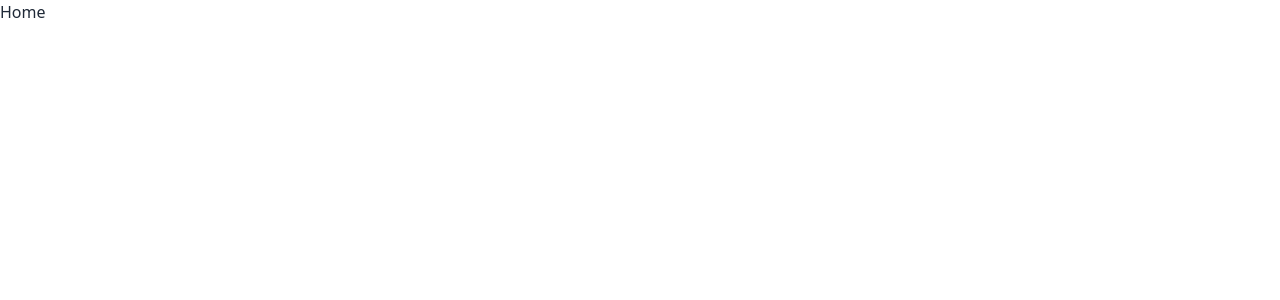
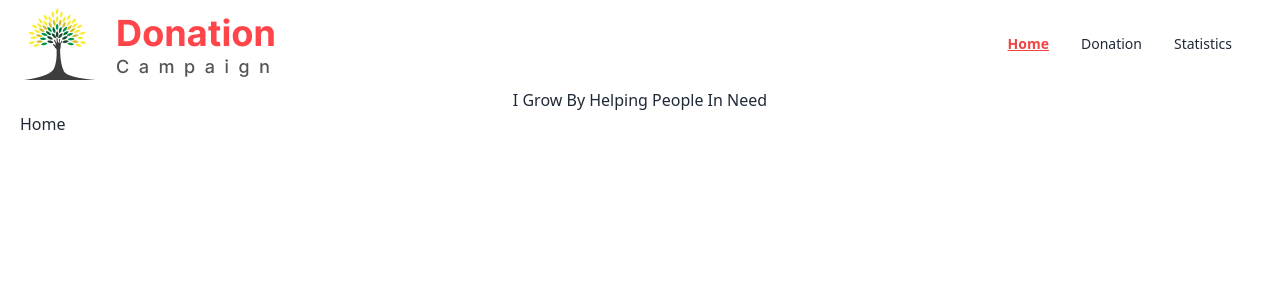
Before and after one commit to Its-Shojib/Donation-Campaign-with-React-Router-Dom, a React (Vite) app: page / in a window 1280 px wide. Shown: the top 300 px of the page. Built offline with nearby package versions, Linux system fonts and the light colour scheme.

Commit message:
Navbar Added

```diff
--- /dev/null
+++ b/src/Components/Banner/Banner.jsx
@@ -0,0 +1,13 @@
+
+const Banner = () => {
+    return (
+        <div className="flex justify-center items-center">
+            <div>
+                <h1  className="">I Grow By Helping People In Need</h1>
+            </div>
+
+        </div>
+    );
+};
+
+export default Banner;
--- a/src/Components/Header/Header.jsx
+++ b/src/Components/Header/Header.jsx
@@ -1,9 +1,49 @@
+import { NavLink } from "react-router-dom";
 
 
 const Header = () => {
+
+    let links = <>
+        <li>
+            <NavLink to="/" className={({ isActive, isPending }) =>
+                isPending ? "pending" : isActive ? "text-red-500 underline font-bold" : ""}>
+                Home</NavLink>
+        </li>
+        <li>
+            <NavLink to={'/donation'} className={({ isActive, isPending }) =>
+                isPending ? "pending" : isActive ? "text-red-500 underline font-bold" : ""}>
+                Donation</NavLink>
+        </li>
+        <li>
+            <NavLink to={'/statistics'} className={({ isActive, isPending }) =>
+                isPending ? "pending" : isActive ? "text-red-500 underline font-bold" : ""}>
+                Statistics</NavLink>
+        </li>
+
+    </>
     return (
         <div>
+            <div className="navbar flex justify-around items-center">
+                <div className="navbar-start">
+                    <img src="/public/Logo.png" alt="" />
+                </div>
+                <div className="navbar-end">
+                    <div className="dropdown">
+                        <label tabIndex={0} className="btn btn-ghost md:hidden mr-8">
+                            <svg xmlns="http://www.w3.org/2000/svg" className="h-5 " fill="none" viewBox="0 0 24 24" stroke="currentColor"><path strokeLinecap="round" strokeLinejoin="round" strokeWidth="2" d="M4 6h16M4 12h8m-8 6h16" /></svg>
+                        </label>
+                        <ul tabIndex={0} className="menu text-sm dropdown-content mr-5 mt-3 z-[1]    ">
+                            {links}
+                        </ul>
+                    </div>
+                </div>
 
+                <div className="navbar-end hidden md:flex gap-2">
+                    <ul className="menu menu-horizontal">
+                        {links}
+                    </ul>
+                </div>
+            </div>
         </div>
     );
 };
--- a/src/MainLayout/MainLayout.jsx
+++ b/src/MainLayout/MainLayout.jsx
@@ -1,14 +1,16 @@
 import { Outlet } from "react-router-dom";
 import Header from "../Components/Header/Header";
+import Banner from './../Components/Banner/Banner';
 
 
 const MainLayout = () => {
     return (
         <div>
-            <div className="max-w-screen-xl mx-auto">
+            <div className="max-w-screen-xl mx-auto px-4">
                 <Header></Header>
+                <Banner></Banner>
             </div>
-            <div className="max-w-screen-xl mx-auto">
+            <div className="max-w-screen-xl mx-auto px-5">
                 <Outlet></Outlet>
             </div>
 
--- a/src/main.jsx
+++ b/src/main.jsx
@@ -1,11 +1,8 @@
 import React from 'react'
 import ReactDOM from 'react-dom/client'
-
 import {RouterProvider} from "react-router-dom";
-
 import './index.css'
 import myCreatedRoute from './Route/Route';
-
 
 
 ReactDOM.createRoot(document.getElementById('root')).render(
```
